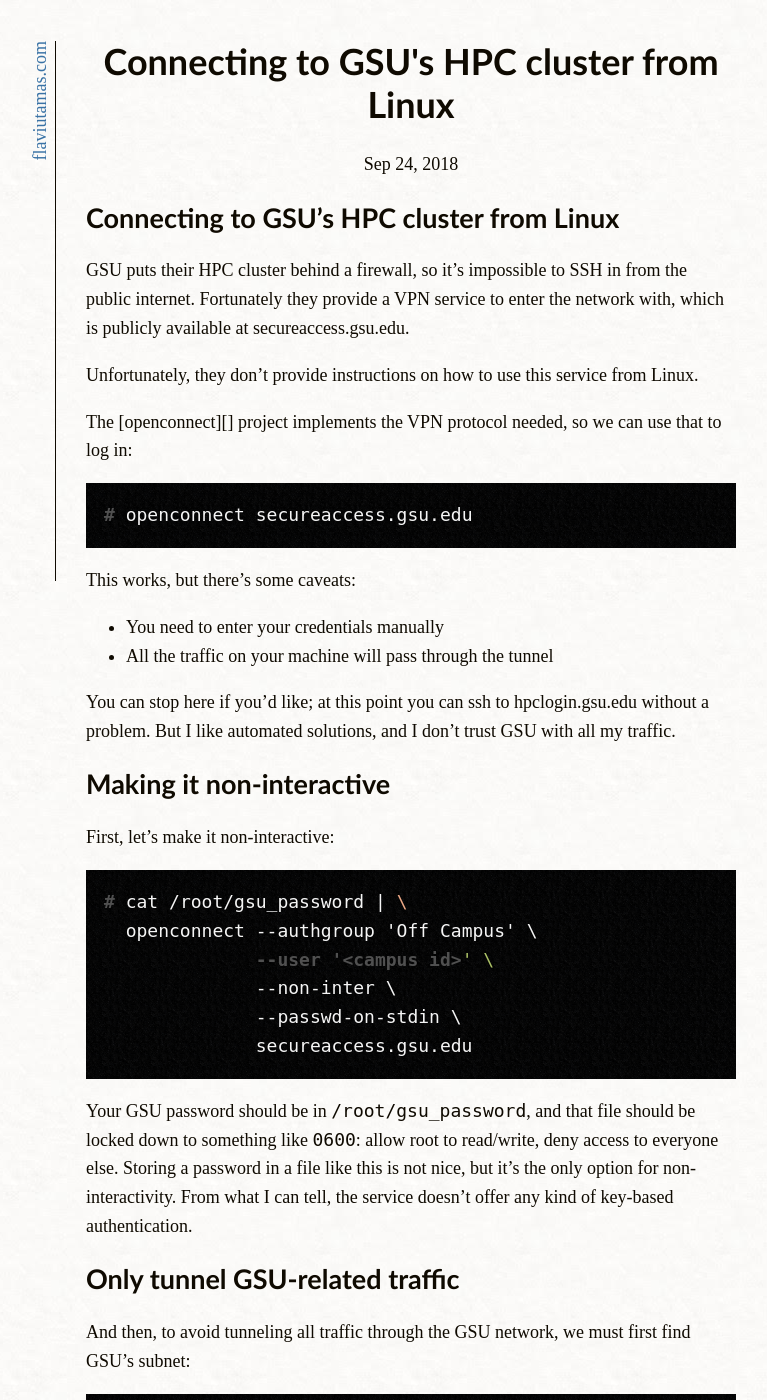
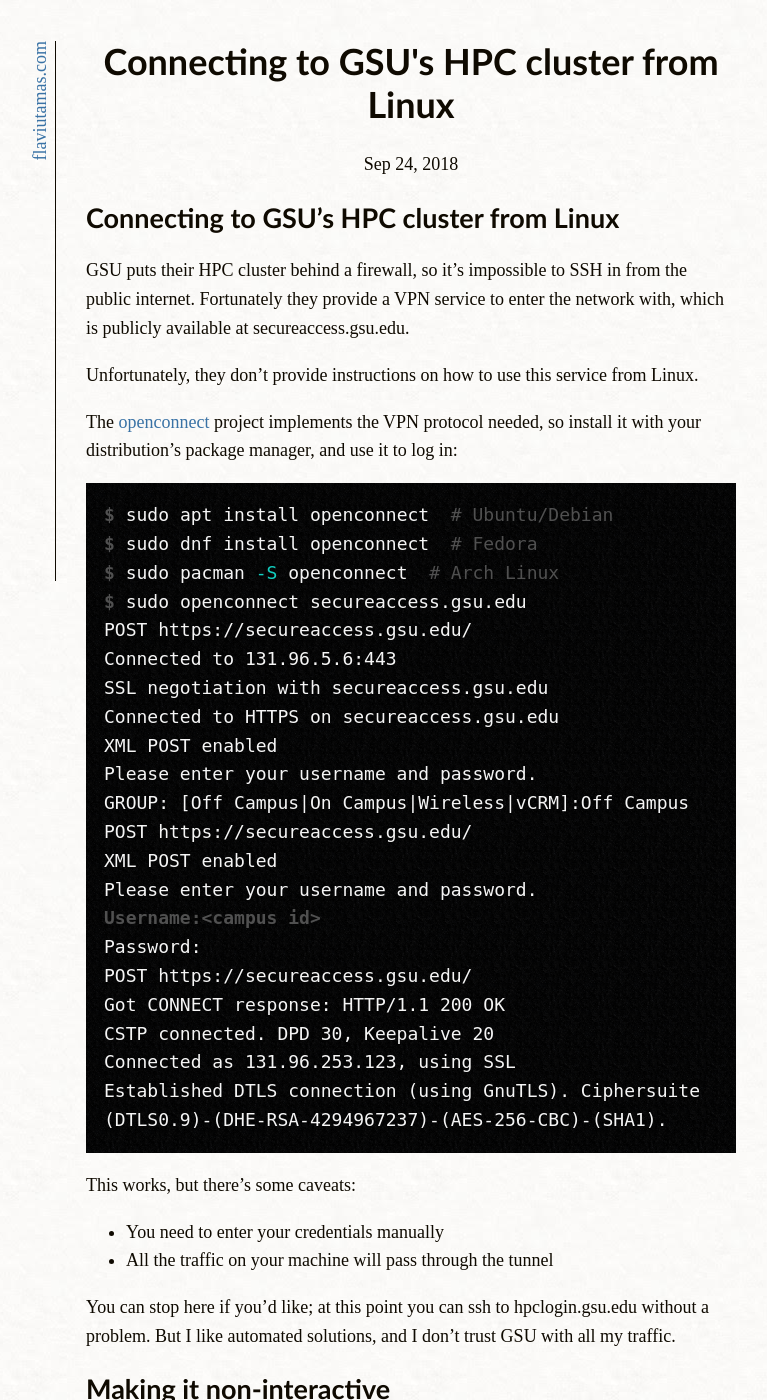
Before and after one commit to flaviut/flaviut.github.io, a Jekyll site: the page built from _posts/2018-09-24-connecting-gsu-hpc.md, in a window 1280 px wide and 1400 px high. Shown: the whole window, without its empty margins (229-996 px from the left). Built offline with Jekyll 4.4.1, drawn with Linux system fonts in a browser that asks for light colours; some web fonts are replaced.

Commit message:
Add basic usage instructions

````diff
--- a/_posts/2018-09-24-connecting-gsu-hpc.md
+++ b/_posts/2018-09-24-connecting-gsu-hpc.md
@@ -13,11 +13,33 @@
 Unfortunately, they don't provide instructions on how to use this service from
 Linux.
 
-The [openconnect][] project implements the VPN protocol needed, so we can use
-that to log in:
+The [openconnect][] project implements the VPN protocol needed, so install it
+with your distribution's package manager, and use it to log in:
+
+[openconnect]: http://www.infradead.org/openconnect/index.html
 
 ```console
-# openconnect secureaccess.gsu.edu
+$ sudo apt install openconnect  # Ubuntu/Debian
+$ sudo dnf install openconnect  # Fedora
+$ sudo pacman -S openconnect  # Arch Linux
+$ sudo openconnect secureaccess.gsu.edu
+POST https://secureaccess.gsu.edu/
+Connected to 131.96.5.6:443
+SSL negotiation with secureaccess.gsu.edu
+Connected to HTTPS on secureaccess.gsu.edu
+XML POST enabled
+Please enter your username and password.
+GROUP: [Off Campus|On Campus|Wireless|vCRM]:Off Campus
+POST https://secureaccess.gsu.edu/
+XML POST enabled
+Please enter your username and password.
+Username:<campus id>
+Password:
+POST https://secureaccess.gsu.edu/
+Got CONNECT response: HTTP/1.1 200 OK
+CSTP connected. DPD 30, Keepalive 20
+Connected as 131.96.253.123, using SSL
+Established DTLS connection (using GnuTLS). Ciphersuite (DTLS0.9)-(DHE-RSA-4294967237)-(AES-256-CBC)-(SHA1).
 ```
 
 This works, but there's some caveats:
````
